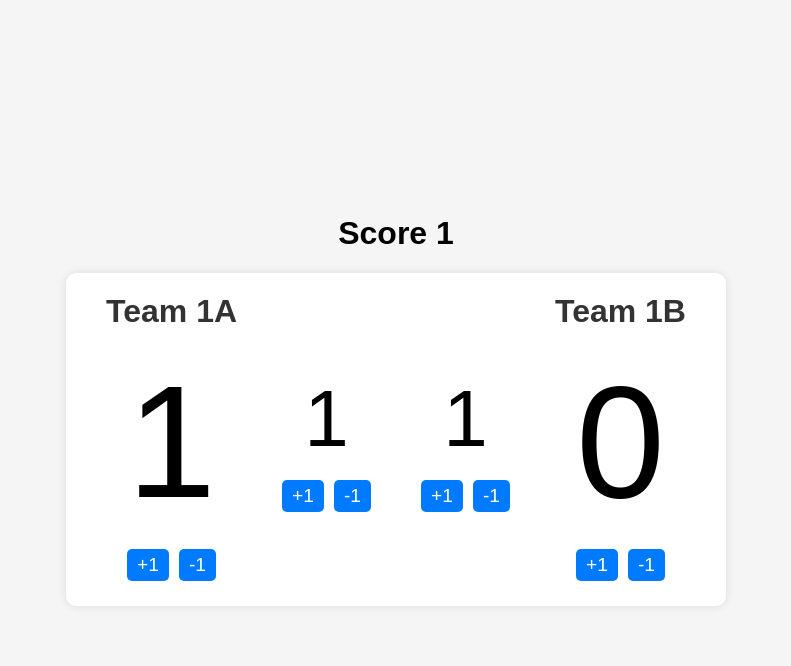
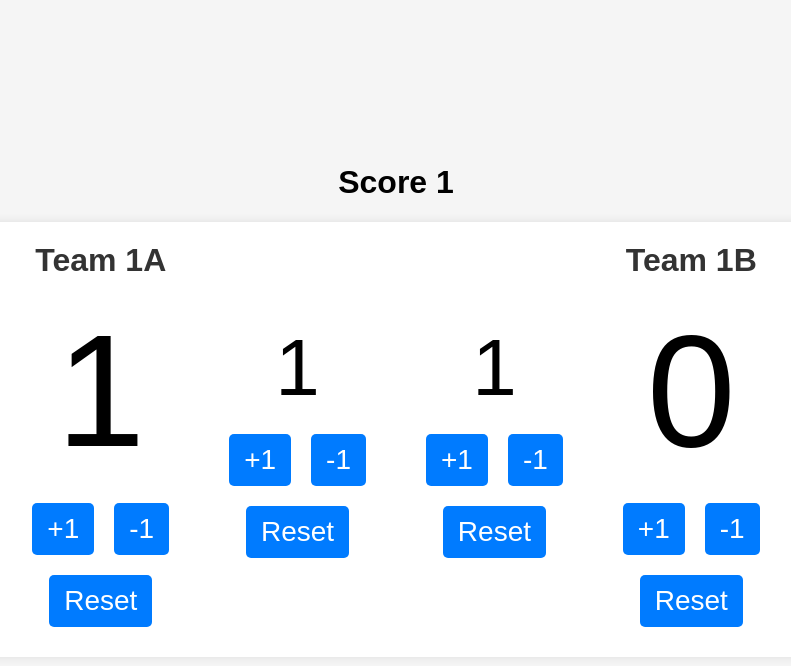
Before and after one commit to 1PingSun/scoreboard, a Flask app: page /scorepage/1 in a window 1280 px wide. Shown: the top 666 px of the page, without its empty margins (244-1035 px from the left). Run offline with Flask 3, Linux system fonts and the light colour scheme; the visitor is signed in with stand-in values (Sample User, id 1); data comes from the database, SQL or seed files in the repository; both versions use the stored data as it was after the commit.

Commit message:
add reset function

```diff
--- a/app.py
+++ b/app.py
@@ -9,7 +9,7 @@ app.config['SECRET_KEY'] = 'secret_key'
 
 # 用戶資料
 users = {
-    "admin": generate_password_hash("password")
+    "admin": generate_password_hash("password1")
 }
 
 # 基於 Cookie 的登錄驗證
@@ -129,4 +129,4 @@ def admin_page():
 
 if __name__ == '__main__':
     init_db()
-    app.run(host='0.0.0.0', port=8080)
+    app.run(host='0.0.0.0', port=8080, debug=True)
--- a/templates/score.html
+++ b/templates/score.html
@@ -32,10 +32,10 @@
             margin: 0 20px;
         }
         .team-name {
-            font-size: 2em !important;
-            font-weight: bold !important;
-            color: #333 !important;
-            margin-bottom: 10px !important;
+            font-size: 2em;
+            font-weight: bold;
+            color: #333;
+            margin-bottom: 10px;
         }
         .score {
             font-size: 10em;
@@ -50,9 +50,9 @@
             justify-content: space-around;
         }
         button {
-            font-size: 1.2em;
-            padding: 5px 10px;
-            margin: 5px;
+            font-size: 1.75em;
+            padding: 10px 15px;
+            margin: 10px;
             background-color: #007BFF;
             color: white;
             border: none;
@@ -74,6 +74,7 @@
                 <button onclick="updateScore(1, 1)">+1</button>
                 <button onclick="updateScore(-1, 1)">-1</button>
             </div>
+            <button onclick="resetScore(1)">Reset</button>
         </div>
         <div class="score-group">
             <div class="scorePart" id="score2">0</div>
@@ -81,6 +82,7 @@
                 <button onclick="updateScore(1, 2)">+1</button>
                 <button onclick="updateScore(-1, 2)">-1</button>
             </div>
+            <button onclick="resetScore(2)">Reset</button>
         </div>
         <div class="score-group">
             <div class="scorePart" id="score3">0</div>
@@ -88,6 +90,7 @@
                 <button onclick="updateScore(1, 3)">+1</button>
                 <button onclick="updateScore(-1, 3)">-1</button>
             </div>
+            <button onclick="resetScore(3)">Reset</button>
         </div>
         <div class="score-group">
             <div id="team2_name" class="team-name">Team 2</div>
@@ -96,6 +99,7 @@
                 <button onclick="updateScore(1, 4)">+1</button>
                 <button onclick="updateScore(-1, 4)">-1</button>
             </div>
+            <button onclick="resetScore(4)">Reset</button>
         </div>
     </div>
 
@@ -147,6 +151,40 @@
                 console.error('Error updating score:', error);
             });
         }
+
+        // 定義重置比分的函數
+        function resetScore(scoreIndex) {
+            if (confirm("Are you sure you want to reset this score?")) {
+                const newScores = scoreElements.map((el, i) => {
+                    if (i === scoreIndex - 1) {
+                        return 0;
+                    }
+                    return parseInt(el.textContent);
+                });
+
+                fetch(`/score/${id}`, {
+                    method: 'POST',
+                    headers: {
+                        'Content-Type': 'application/json'
+                    },
+                    body: JSON.stringify({ scores: newScores })
+                })
+                .then(response => response.json())
+                .then(data => {
+                    const scores = data.scores;
+                    for (let i = 0; i < scores.length; i++) {
+                        scoreElements[i].textContent = scores[i];
+                    }
+                })
+                .catch(error => {
+                    console.error('Error resetting score:', error);
+                });
+            }
+        }
+
+        function goToHome() {
+            window.location.href = '/';
+        }
     </script>
 </body>
 </html>
```
Also changed, not shown: templates/admin.html (+8 -13 lines), database.db.
